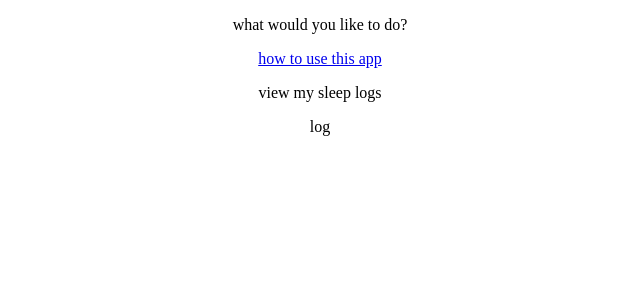
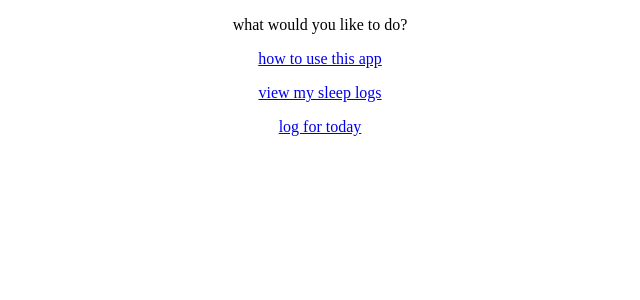
Before and after one commit to lilyshowlader/goodnight.me, a React (Create React App) app: page /options in a window 1280 px wide. Shown: the top 300 px of the page, without its empty margins (320-960 px from the left). Built offline with nearby package versions, Linux system fonts and the light colour scheme.

Commit message:
add sleep logs and log for today component

```diff
--- a/src/App.js
+++ b/src/App.js
@@ -2,6 +2,8 @@ import './App.css';
 import Landing from './pages/Landing/Landing';
 import Options from './pages/Options/Options';
 import UseApp from './pages/UseApp/UseApp';
+import ViewLogs from './pages/ViewLogs/ViewLogs';
+import Log from './pages/Log/Log';
 // import NavBar from './components/NavBar/NavBar';
 import { Routes, Route} from 'react-router-dom'
 
@@ -14,8 +16,8 @@ function App() {
       <Route path='/' element={<Landing/>} />
       <Route path='/options' element={<Options />}/>
       <Route path='/useapp' element={<UseApp />}/>
-
-
+      <Route path='/viewlogs' element={<ViewLogs />}/>
+      <Route path='/logfortoday' element={<Log />}/>
       </Routes>
     </div>
 
--- /dev/null
+++ b/src/pages/Log/Log.jsx
@@ -0,0 +1,9 @@
+const Log = () => {
+  return (
+    <>
+    <h1>log for today component</h1>
+    </>
+  )
+}
+
+export default Log
--- a/src/pages/Options/Options.jsx
+++ b/src/pages/Options/Options.jsx
@@ -5,8 +5,8 @@ const Options = () => {
     <>
     <p>what would you like to do?</p>
     <p><Link to='/useapp'>how to use this app</Link></p>
-    <p>view my sleep logs</p>
-    <p>log</p>
+    <p><Link to='/viewlogs'>view my sleep logs</Link></p>
+    <p><Link to='/logfortoday'>log for today</Link></p>
     </>
   )
 }
--- /dev/null
+++ b/src/pages/ViewLogs/ViewLogs.jsx
@@ -0,0 +1,9 @@
+const ViewLogs = () => {
+  return (
+    <>
+    <h1>view logs component</h1>
+    </>
+  )
+}
+
+export default ViewLogs
```
Also changed, not shown: src/pages/Log/Log.module.css (added), src/pages/ViewLogs/ViewLogs.module.css (added).
